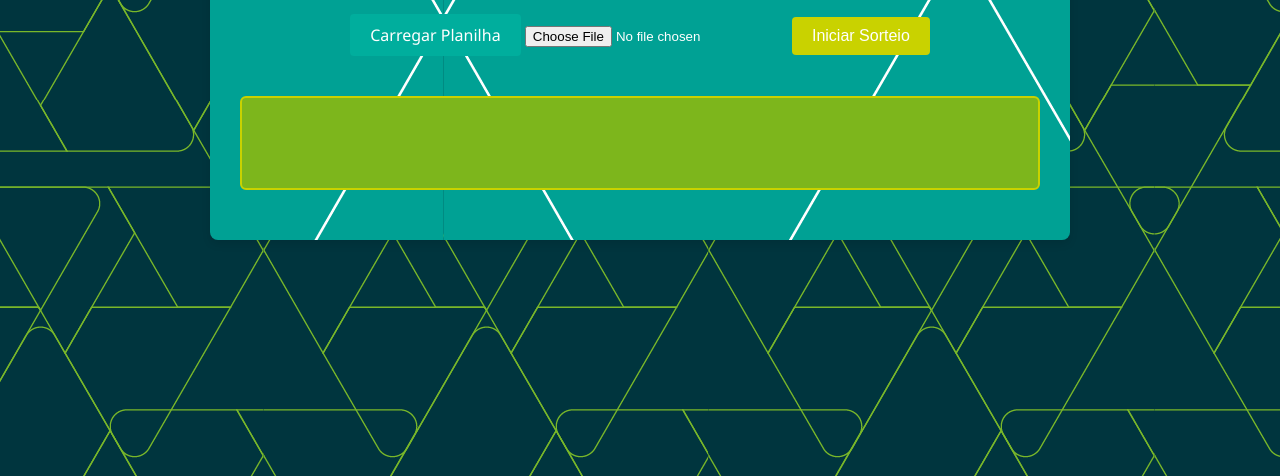
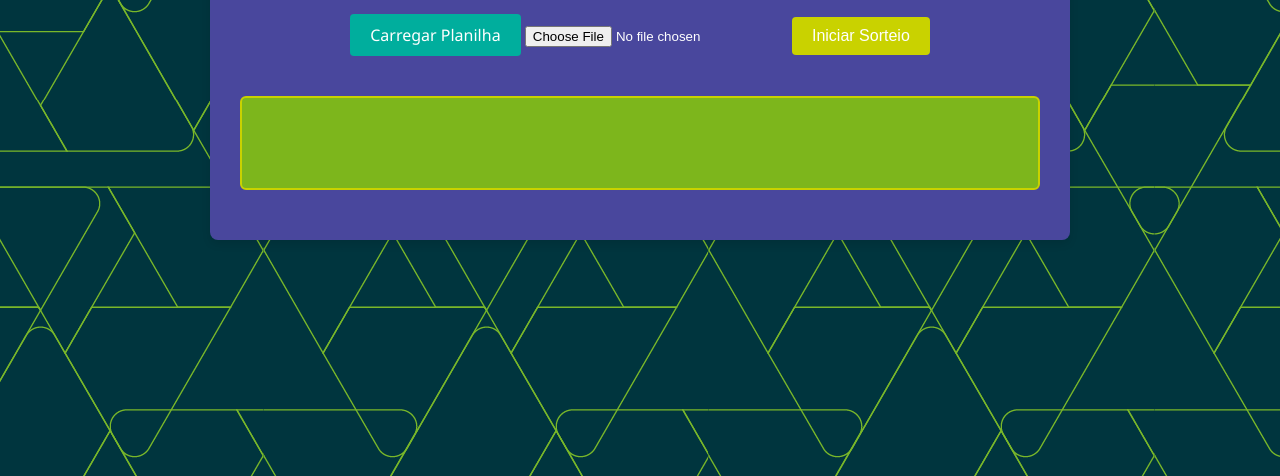
Before and after one commit to MaybeLexter/SiteSorteador, a plain HTML site: page index.html in a window 1280 px wide. Shown: the part 364-840 px from the top of the page. Drawn offline with nearby package versions, Linux system fonts and the light colour scheme.

Commit message:
Update index.html

```diff
--- a/index.html
+++ b/index.html
@@ -20,7 +20,7 @@
         .container {
             max-width: 800px;
             width: 100%;
-            background-image: url("padroes-37.png");
+            background-color: #49479D; /* Cor de fundo do container */
             border-radius: 8px;
             padding: 30px;
             box-shadow: 0 4px 8px rgba(0, 0, 0, 0.1);
```
